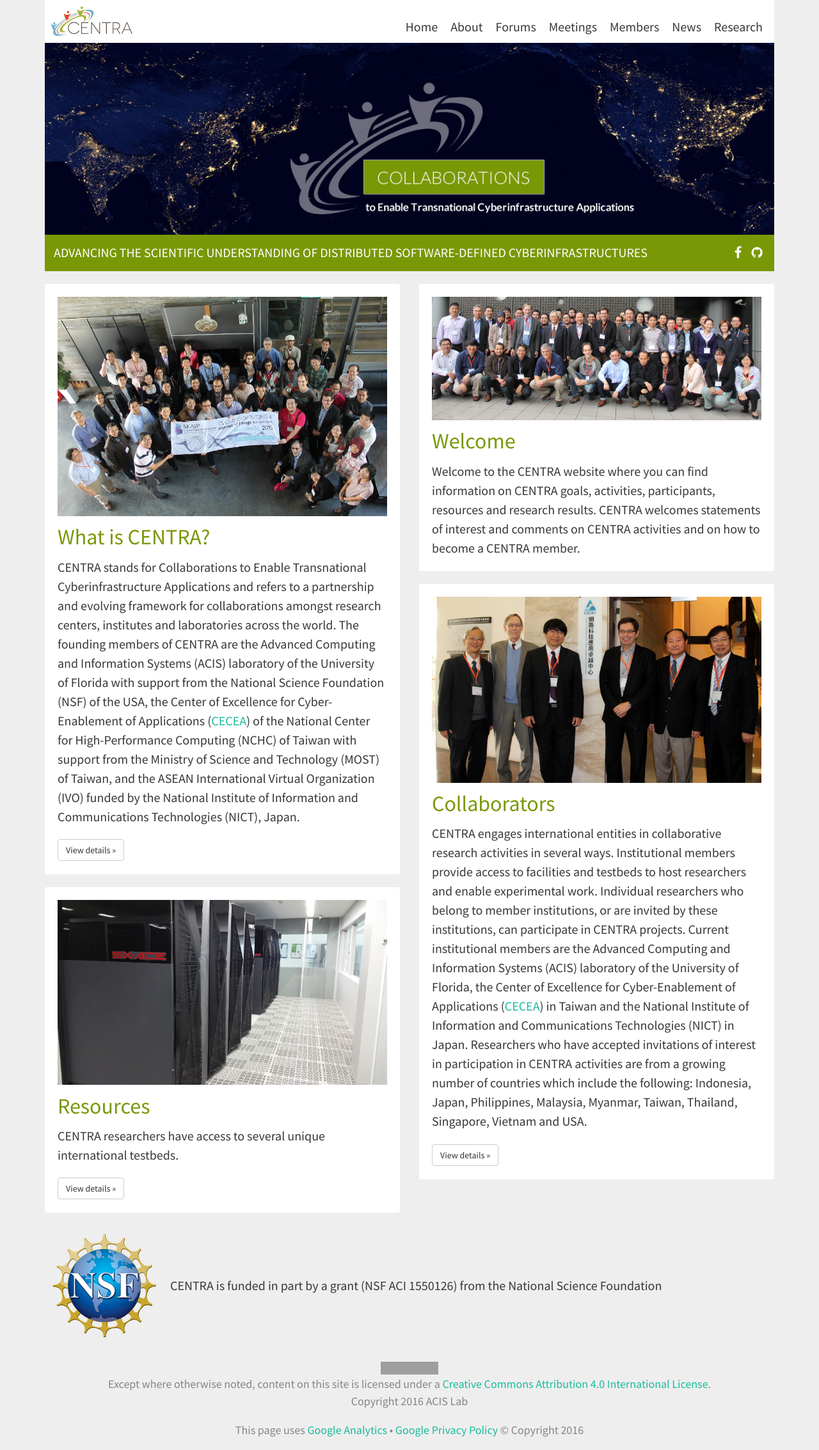
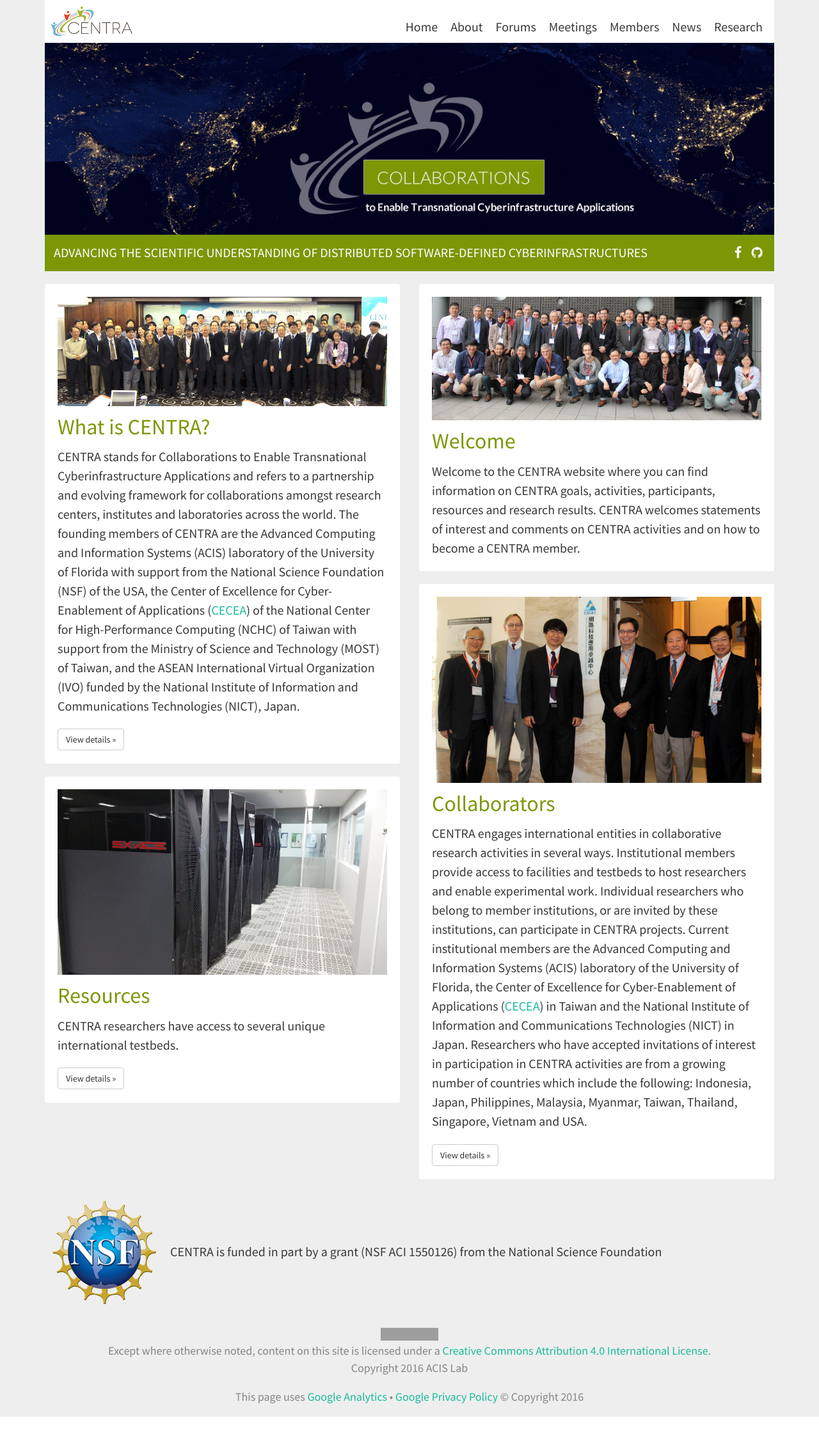
Before and after one commit to hmchou56/centra8, a Jekyll site: the page built from index.html, in a window 1280 px wide. Shown: the whole page at 64% size. Built offline with Jekyll 4.4.1, drawn with Linux system fonts in a browser that asks for light colours; nearby versions of some CDN libraries; after the commit the page ends 2215 px from its top, so only the background shows below that; grey boxes are pictures that could not be loaded.

Commit message:
changed welcome.jpg to Kickoff_Group_Photo

```diff
--- a/index.html
+++ b/index.html
@@ -2,7 +2,7 @@
 layout: default
 
 column1_newsitem1_headline: What is CENTRA?
-column1_newsitem1_image: /img/welcome.jpg
+column1_newsitem1_image: /img/Kickoff_Group_Photo.png
 column1_newsitem1_link: /about/#welcome
 column1_newsitem1_text: "CENTRA stands for Collaborations to Enable Transnational Cyberinfrastructure Applications and refers to a partnership and evolving framework for collaborations amongst research centers, institutes and laboratories across the world. The founding members of CENTRA are the Advanced Computing and Information Systems (ACIS) laboratory of the University of Florida with support from the National Science Foundation (NSF) of the USA, the Center of Excellence for Cyber-Enablement of Applications (<a href=\"http://cecea.nchc.org.tw/\">CECEA</a>) of the National Center for High-Performance Computing (NCHC) of Taiwan with support from the Ministry of Science and Technology (MOST) of Taiwan, and the ASEAN International Virtual Organization (IVO) funded by the National Institute of Information and Communications Technologies (NICT), Japan."
 
```
